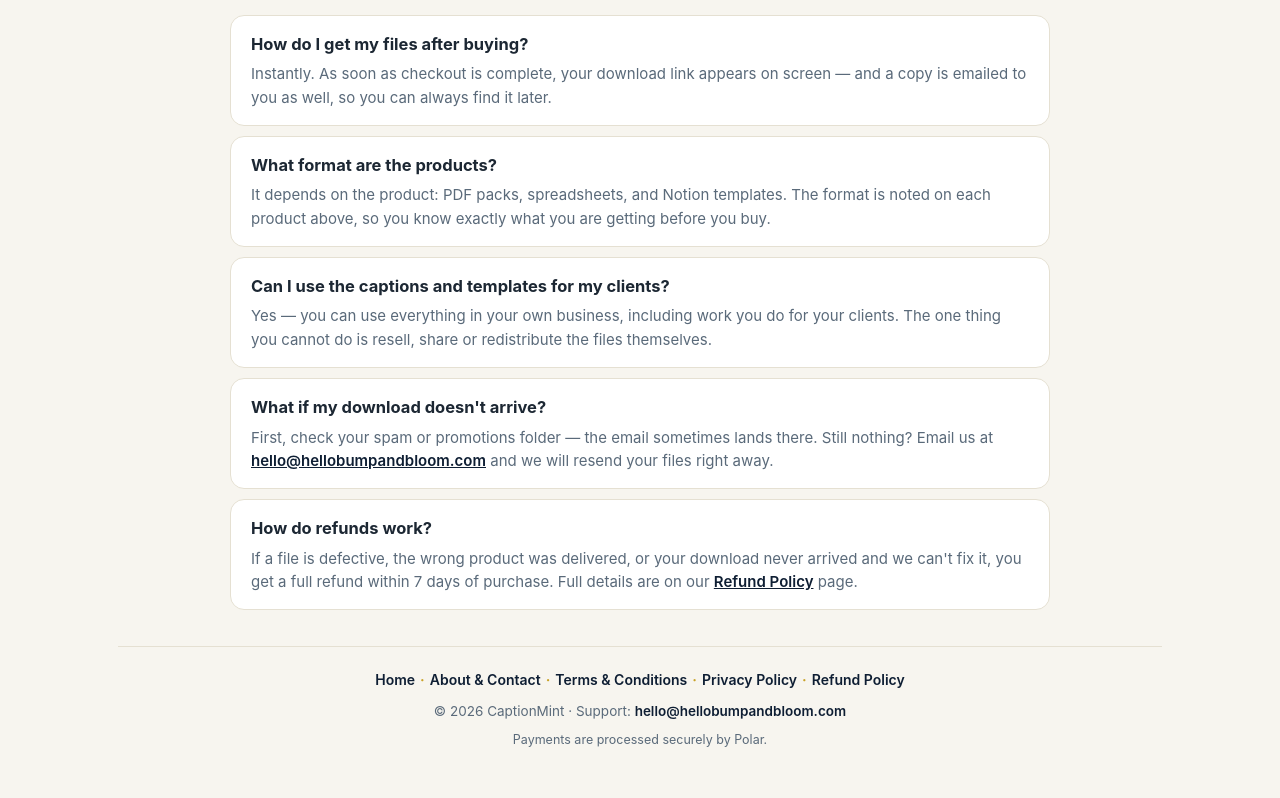
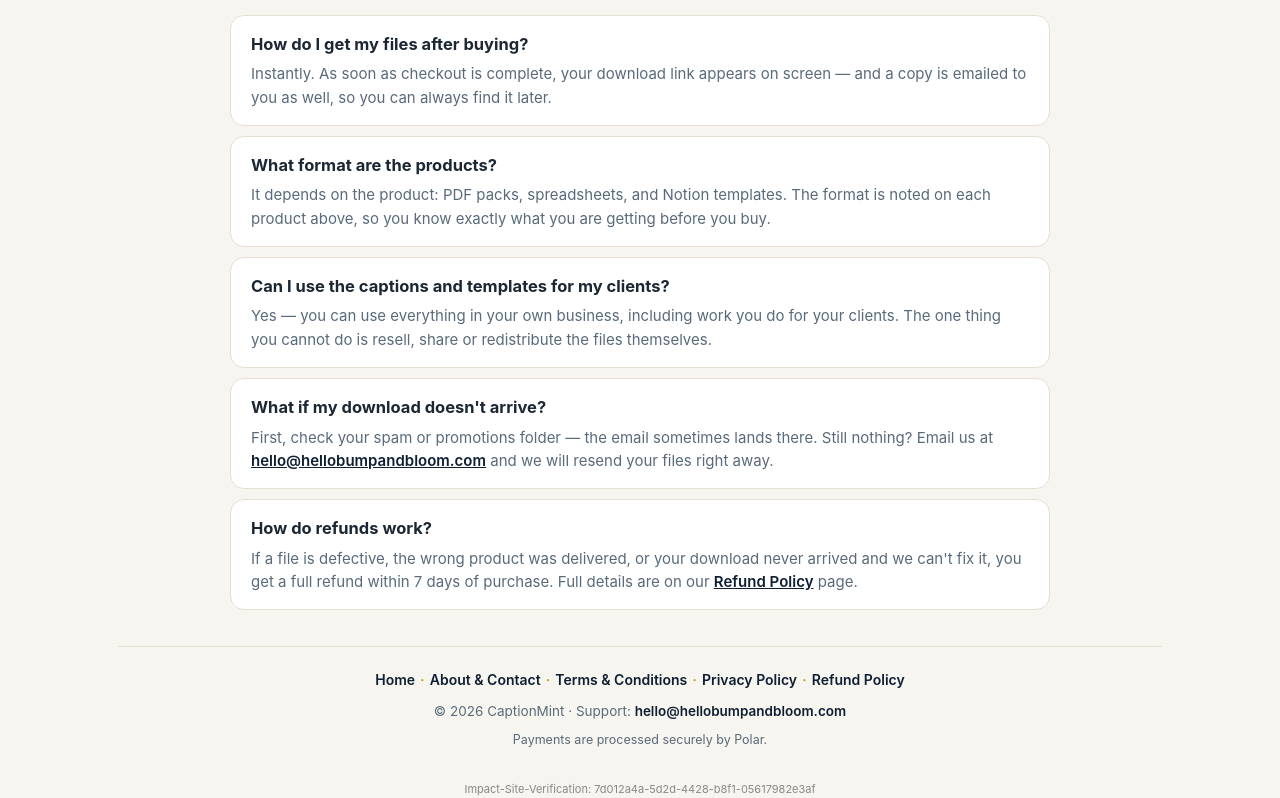
Before and after one commit to TanvirAhmed-BD/captionmint-store, a plain HTML site: page index.html in a window 1280 px wide. Shown: the part 4924-5722 px from the top of the page. Drawn offline with Linux system fonts and the light colour scheme.

Commit message:
Add Impact verification text

```diff
--- a/index.html
+++ b/index.html
@@ -373,5 +373,6 @@
   </footer>
 
 </div>
+<p style="font-size:11px;color:#888;text-align:center;">Impact-Site-Verification: 7d012a4a-5d2d-4428-b8f1-05617982e3af</p>
 </body>
 </html>
```
